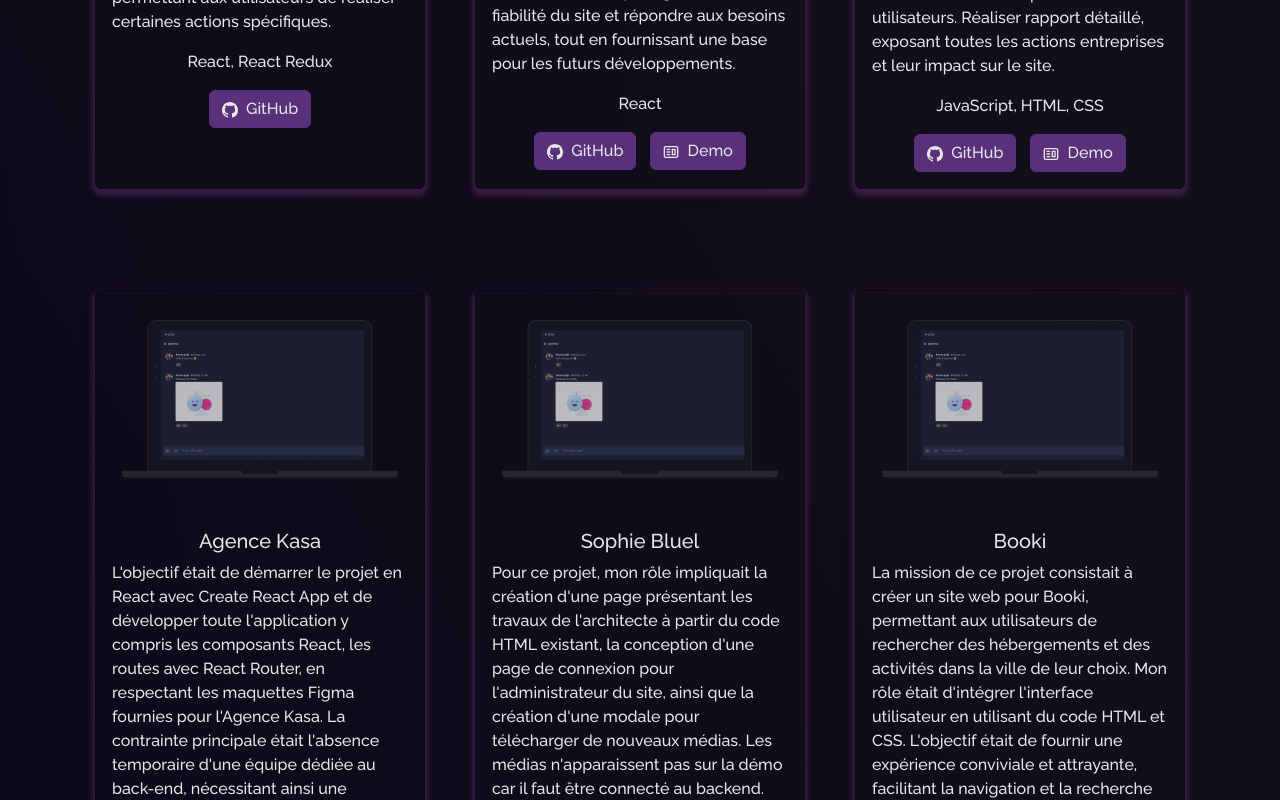
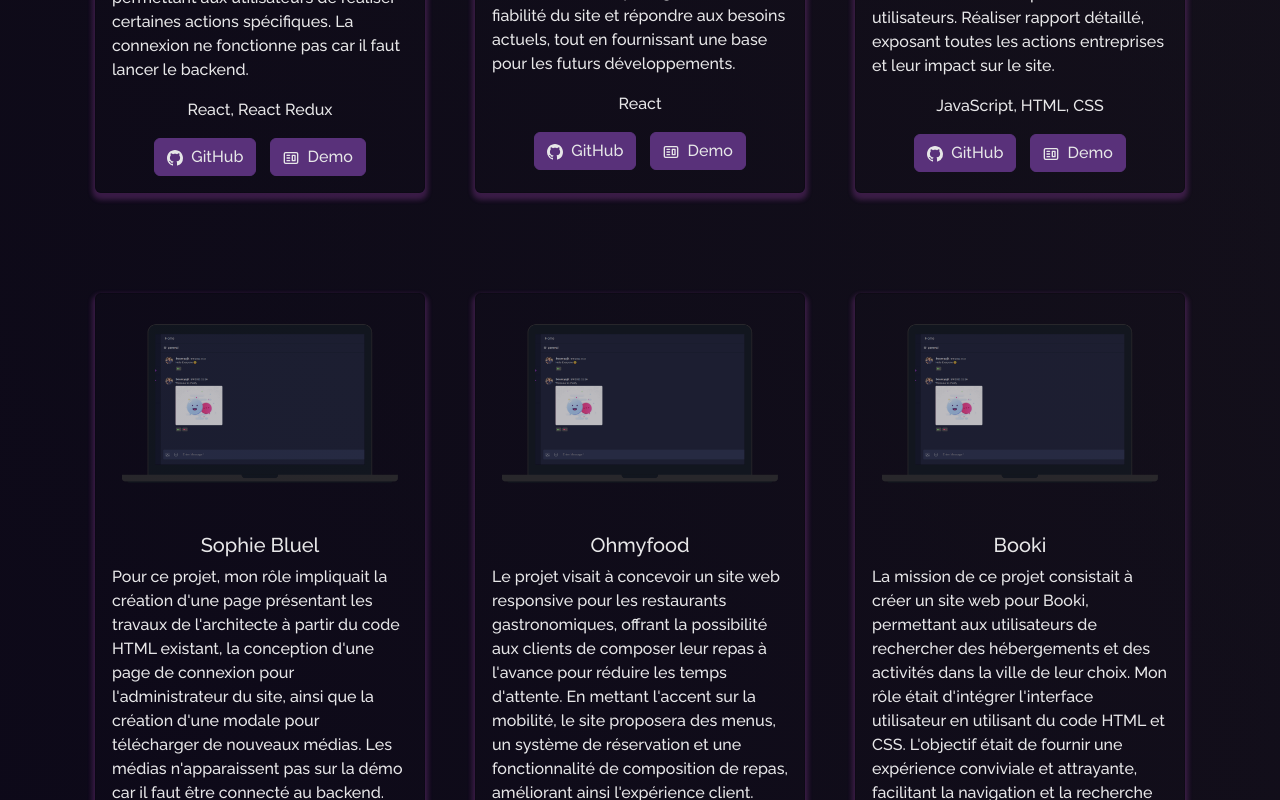
Before and after one commit to Juny22/Portfolio-intweb, a React (Create React App) app: page /project in a window 1280 px wide. Shown: the part 900-1700 px from the top of the page. Built offline with nearby package versions, Linux system fonts and the light colour scheme.

Commit message:
updates projects

```diff
--- a/src/components/About/AboutCard.js
+++ b/src/components/About/AboutCard.js
@@ -11,8 +11,7 @@
             Bonjour, je m'appelle <span className="purple">Lang YA </span> et je viens
             de <span className="purple"> Rennes, France.</span>
             <br />
-            Je suis actuellement en formation chez OpenClassRoom en Intégrateur Web.
-            <br />
+            Je suis actuellement en formation Intégrateur Web chez OpenClassRoom.
             <br />
             <br />
             À par le codage, j'ai d'autres activités comme :
--- a/src/components/Footer.js
+++ b/src/components/Footer.js
@@ -12,11 +12,11 @@
   return (
     <Container fluid className="footer">
       <Row>
-        <Col md="4" className="footer-copywright">
+        <Col md="4">
           <h3>Lang YA</h3>
         </Col>
-        <Col md="4" className="footer-copywright">
-          <h3>Copyright © {year} SB</h3>
+        <Col md="4">
+          <h3>{year}</h3>
         </Col>
         <Col md="4" className="footer-body">
           <ul className="footer-icons">
--- a/src/components/Navbar.js
+++ b/src/components/Navbar.js
@@ -70,7 +70,7 @@
 
             <Nav.Item className="fork-btn">
               <Button
-                href="https://github.com/Juny22/Portfolio"
+                href="https://github.com/Juny22/"
                 target="_blank"
                 className="fork-btn-inner"
               >
--- a/src/components/Projects/Projects.js
+++ b/src/components/Projects/Projects.js
@@ -28,10 +28,11 @@
               Les fonctionnalités attendues incluent la navigation, la connexion/déconnexion des utilisateurs,
               et la restriction d'accès aux données du profil après la connexion.
               Seules les modifications du pseudonyme étaient autorisées.
-              J'ai également travaillé sur une fonctionnalité de transactions permettant aux utilisateurs de réaliser certaines actions spécifiques."
+              J'ai également travaillé sur une fonctionnalité de transactions permettant aux utilisateurs de réaliser certaines actions spécifiques.
+              La connexion ne fonctionne pas car il faut lancer le backend."
               softwareUsed="React, React Redux"
               ghLink="https://github.com/Juny22/ArgentBank-website"
-              demoLink=""
+              demoLink="https://juny22.github.io/ArgentBank-website/"
             />
           </Col>
 
@@ -73,13 +74,13 @@
             <ProjectCard
               imgPath={chatify}
               isBlog={false}
-              title="Agence Kasa"
-              description="L'objectif était de démarrer le projet en React avec Create React App et de développer toute l'application
-              y compris les composants React, les routes avec React Router, en respectant les maquettes Figma fournies pour l'Agence Kasa.
-              La contrainte principale était l'absence temporaire d'une équipe dédiée au back-end, nécessitant ainsi une construction du Front-end indépendamment pour le moment."
-              softwareUsed="React"
-              ghLink="https://github.com/Juny22/Projet-8---Agence-Kasa"
-              demoLink="https://juny22.github.io/Projet-8---Agence-Kasa/"
+              title="Sophie Bluel"
+              description="Pour ce projet, mon rôle impliquait la création d'une page présentant les travaux de l'architecte à partir du code HTML existant,
+              la conception d'une page de connexion pour l'administrateur du site, ainsi que la création d'une modale pour télécharger de nouveaux médias.
+              Les médias n'apparaissent pas sur la démo car il faut être connecté au backend."
+              softwareUsed="JavaScript, HTML, CSS"
+              ghLink="https://github.com/Juny22/Projet-6-Sophie-Bluel"
+              demoLink="https://juny22.github.io/Projet-6-Sophie-Bluel/FrontEnd/index.html"
             />
           </Col>
 
@@ -87,13 +88,14 @@
             <ProjectCard
               imgPath={chatify}
               isBlog={false}
-              title="Sophie Bluel"
-              description="Pour ce projet, mon rôle impliquait la création d'une page présentant les travaux de l'architecte à partir du code HTML existant,
-              la conception d'une page de connexion pour l'administrateur du site, ainsi que la création d'une modale pour télécharger de nouveaux médias.
-              Les médias n'apparaissent pas sur la démo car il faut être connecté au backend."
-              softwareUsed="JavaScript, HTML, CSS"
-              ghLink="https://github.com/Juny22/Projet-6-Sophie-Bluel"
-              demoLink="https://juny22.github.io/Projet-6-Sophie-Bluel/FrontEnd/index.html"
+              title="Ohmyfood"
+              description="Le projet visait à concevoir un site web responsive pour les restaurants gastronomiques,
+              offrant la possibilité aux clients de composer leur repas à l'avance pour réduire les temps d'attente.
+              En mettant l'accent sur la mobilité, le site proposera des menus, un système de réservation et une fonctionnalité de composition de repas,
+              améliorant ainsi l'expérience client."
+              softwareUsed="HTML, CSS, SASS"
+              ghLink="https://github.com/Juny22/Projet-4-Ohmyfood"
+              demoLink="https://juny22.github.io/Projet-4-Ohmyfood/"
             />
           </Col>
 
--- a/src/style.css
+++ b/src/style.css
@@ -407,9 +407,6 @@
   padding-top: 10px !important;
   padding-bottom: 8px !important ;
 }
-.footer-copywright {
-  text-align: center !important;
-}
 
 .footer-body {
   z-index: 1;
@@ -417,10 +414,6 @@
 }
 
 @media (max-width: 767px) {
-  .footer-copywright {
-    text-align: center !important;
-  }
-
   .footer-body {
     text-align: center !important;
   }
```
